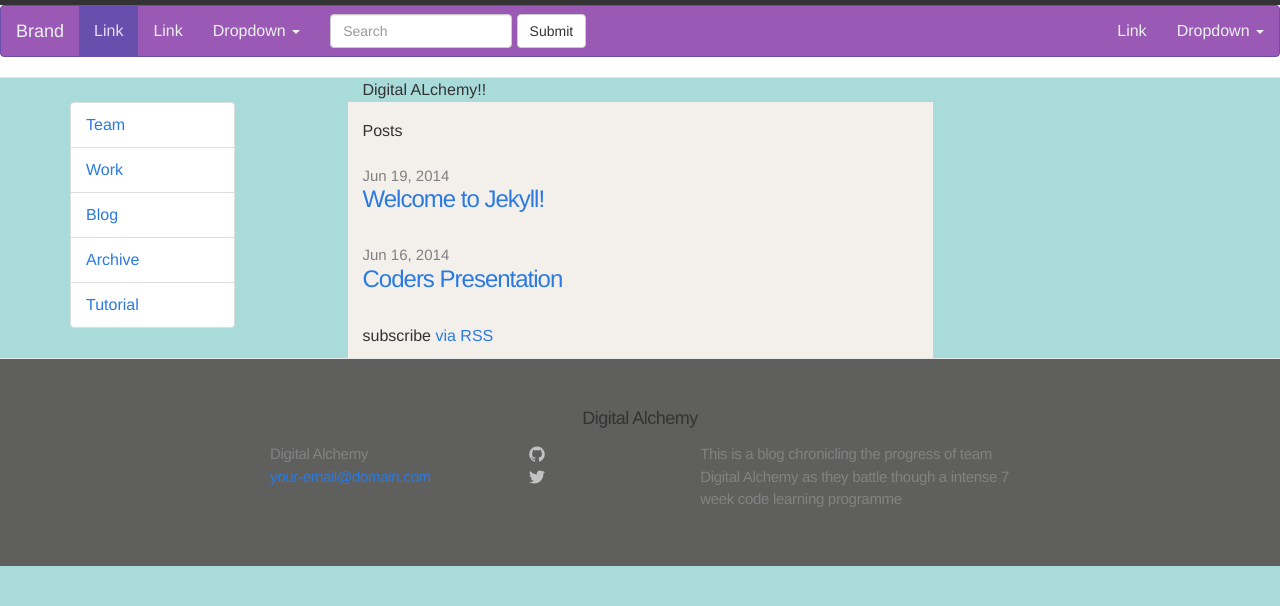
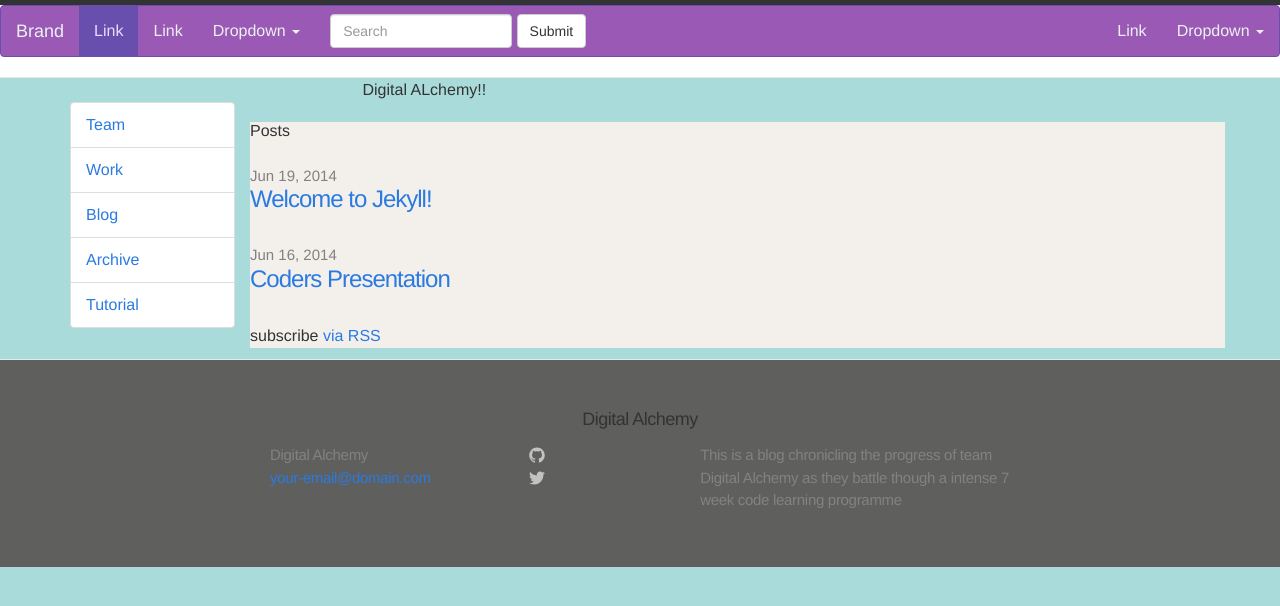
Before and after one commit to theodore-q/Digital-alchemy2.0, a Jekyll site: the page built from index.html, in a window 1280 px wide. Shown: the top 606 px of the page. Built offline with Jekyll 4.4.1, drawn with Linux system fonts in a browser that asks for light colours; nearby versions of some CDN libraries.

Commit message:
style change test

```diff
--- a/_layouts/default.html
+++ b/_layouts/default.html
@@ -18,7 +18,7 @@
         <div style=" background-color:#aadbdb;" class = "col-md-2"
              {% include leftsidebar.html %}
         </div>
-        <div style = "background-color:#f3f0ec;" class = "col-md-6 col-md-offset-1">
+        <div style = "background-color:#f3f0ec;">
               {{ content }}
         </div>
         <div class = "col-md-2 col-md-offset-1"
```
